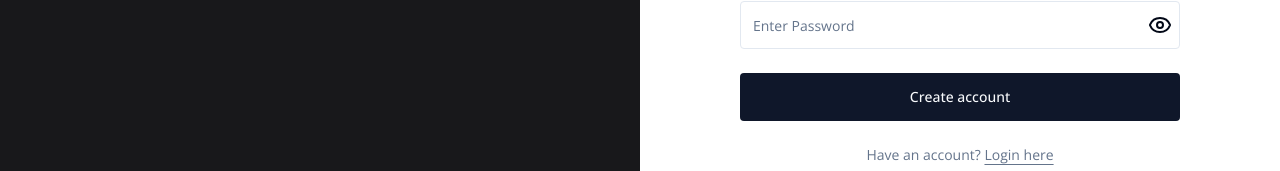
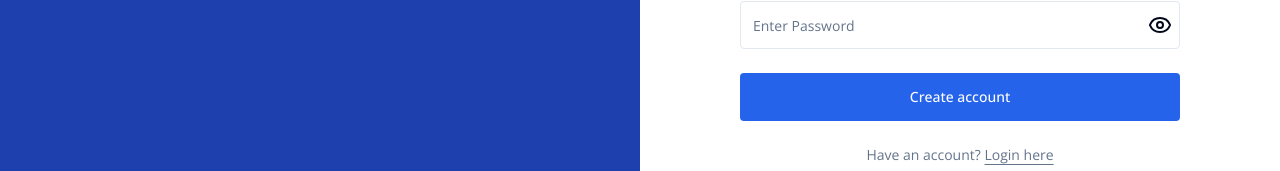
Before and after one commit to yemiOdetola/pokemon-client, a Next.js app: page /register in a window 1280 px wide. Shown: the part 466-637 px from the top of the page. Built offline with nearby package versions, Linux system fonts and the light colour scheme; no server answers.

Commit message:
fix: error on sidebar

```diff
--- a/src/app/(auth)/layout.tsx
+++ b/src/app/(auth)/layout.tsx
@@ -10,7 +10,7 @@ export default function Layout({
     <div className="container relative h-screen hidden flex-col items-center justify-center md:grid lg:max-w-none lg:grid-cols-2 lg:px-0">
 
       <div className="relative hidden h-full flex-col bg-muted p-10 text-white dark:border-r lg:flex">
-        <div className="absolute inset-0 bg-zinc-900" />
+        <div className="absolute inset-0 bg-blue-800" />
         <div className="relative z-20 flex items-center text-lg font-medium">
           <svg
             xmlns="http://www.w3.org/2000/svg"
--- a/src/app/(auth)/login/page.tsx
+++ b/src/app/(auth)/login/page.tsx
@@ -33,8 +33,10 @@ export default function Login() {
   const dispatch = useAppDispatch();
   const router = useRouter();
   const { toast } = useToast();
-  const loading = useAppSelector((state) => state.organization.loading);
+  const loading = useAppSelector((state) => state.auth.loading);
   const [showPassword, setShowPassword] = useState(false);
+
+  console.log({ loading });
 
   const togglePasswordVisibility = () => {
     setShowPassword((prevShowPassword) => !prevShowPassword);
@@ -49,7 +51,7 @@ export default function Login() {
         toast({
           title: res.message || 'Success',
         });
-        router.push("/pokemons");
+        // router.push("/pokemons");
       })
       .catch((error: any) => {
         console.log("email verification failed:", error);
--- a/src/app/(auth)/register/page.tsx
+++ b/src/app/(auth)/register/page.tsx
@@ -47,7 +47,7 @@ export default function Register() {
   const router = useRouter();
   const { toast } = useToast();
   const [showPassword, setShowPassword] = useState(false);
-  const loading = useAppSelector((state) => state.organization.loading);
+  const loading = useAppSelector((state) => state.auth.loading);
   const organizations: any = useAppSelector((state) => state.organization.organizations);
 
   useEffect(() => {
--- a/src/components/ui/button.tsx
+++ b/src/components/ui/button.tsx
@@ -9,7 +9,7 @@ const buttonVariants = cva(
   {
     variants: {
       variant: {
-        default: "bg-primary text-primary-foreground hover:bg-primary/90",
+        default: "bg-blue-600 text-white hover:bg-blue-600/90",
         destructive:
           "bg-destructive text-destructive-foreground hover:bg-destructive/90",
         outline:
```
